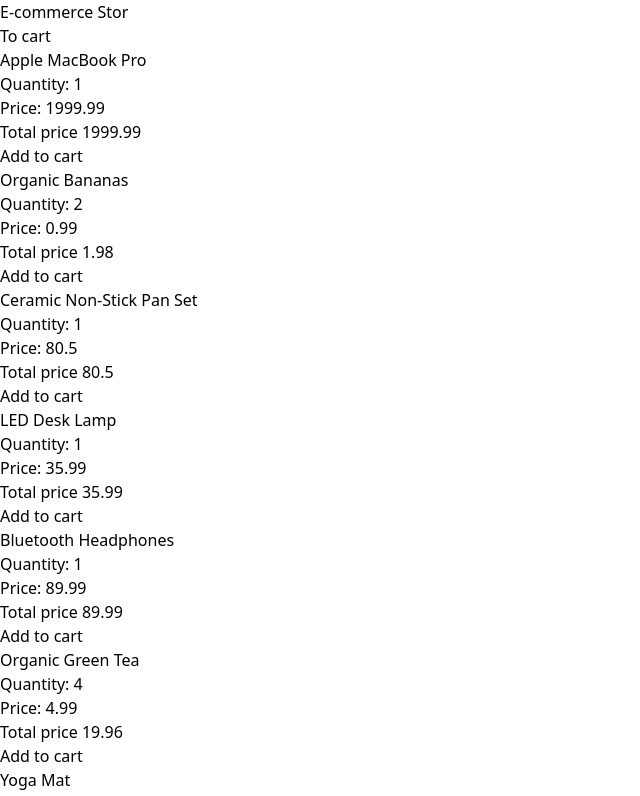
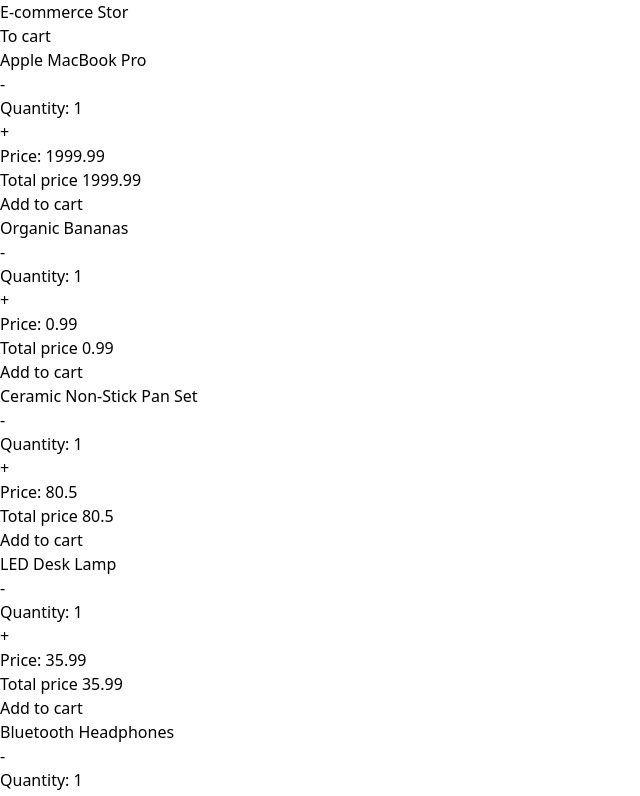
Before and after one commit to dornfeldz/reactretail, a React (Vite) app: page / in a window 1280 px wide. Shown: the top 796 px of the page, without its empty margins (0-640 px from the left). Built offline with nearby package versions, Linux system fonts and the light colour scheme.

Commit message:
setQuantity on each item

```diff
--- a/src/AppLayout.jsx
+++ b/src/AppLayout.jsx
@@ -8,11 +8,12 @@
 function AppLayout() {
     const [cartItems, setCartItems] = useState([]);
     const [storeItems, setStoreItems] = useState([]);
+    const [quantity, setQuantity] = useState(1)
 
 
     return (
         //2: Provide value to child components
-        <Context.Provider value={{cartItems, setCartItems, storeItems, setStoreItems}}>
+        <Context.Provider value={{cartItems, setCartItems, storeItems, setStoreItems, quantity, setQuantity}}>
             <div>
                 <Header/>
                 <Outlet/>
--- a/src/Home.jsx
+++ b/src/Home.jsx
@@ -13,7 +13,7 @@
     {
         "id": 2,
         "name": "Organic Bananas",
-        "quantity": 2,
+        "quantity": 1,
         "price": 0.99,
         "category": "Groceries"
     },
@@ -41,7 +41,7 @@
     {
         "id": 6,
         "name": "Organic Green Tea",
-        "quantity": 4,
+        "quantity": 1,
         "price": 4.99,
         "category": "Groceries"
     },
@@ -55,7 +55,7 @@
     {
         "id": 8,
         "name": "Stainless Steel Water Bottle",
-        "quantity": 2,
+        "quantity": 1,
         "price": 15.99,
         "category": "Sports"
     },
--- a/src/StoreItem.jsx
+++ b/src/StoreItem.jsx
@@ -3,14 +3,34 @@
 
 function StoreItem({item}) {
     const {cartItems, setCartItems} = useContext(Context);
+    const {quantity, setQuantity} = useContext(Context);
+
+    function decreaseQuantity(item) {
+        if(item.quantity > 1){
+            const newQuantity = item.quantity - 1;
+            setQuantity(newQuantity);
+            item.quantity = newQuantity;
+            return item.quantity;
+        }
+
+    }
+
+    function increaseQuantity(item) {
+        const newQuantity = item.quantity + 1;
+        setQuantity(newQuantity);
+        item.quantity = newQuantity;
+        return item.quantity;
+    }
 
   return (
       <div className="border">
-        <p>{item.name}</p>
-        <p>Quantity: {item.quantity}</p>
-        <p>Price: {item.price}</p>
-        <p>Total price {item.price * item.quantity}</p>
-        <button onClick={() => setCartItems([...cartItems, item])}>Add to cart</button>
+          <p>{item.name}</p>
+          <button onClick={()=>decreaseQuantity(item)}>-</button>
+          <p>Quantity: {item.quantity}</p>
+          <button onClick={()=>increaseQuantity(item)}>+</button>
+          <p>Price: {item.price}</p>
+          <p>Total price {item.price * item.quantity}</p>
+          <button onClick={() => setCartItems([...cartItems, item])}>Add to cart</button>
       </div>
   );
 }
```
